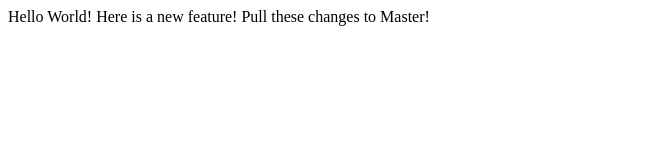
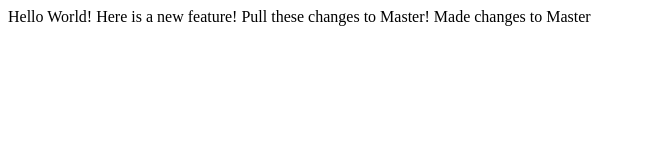
Before and after one commit to gakofalltrades/lecture1, a plain HTML site: page index.html in a window 1280 px wide. Shown: the whole page, without its empty margins (0-646 px from the left). Drawn offline with Linux system fonts and the light colour scheme.

Commit message:
Made more changes to Master

```diff
--- a/index.html
+++ b/index.html
@@ -7,5 +7,6 @@
 		Hello World!
 		Here is a new feature!
 		Pull these changes to Master!
+		Made changes to Master
 	</body>
 </html>
```
